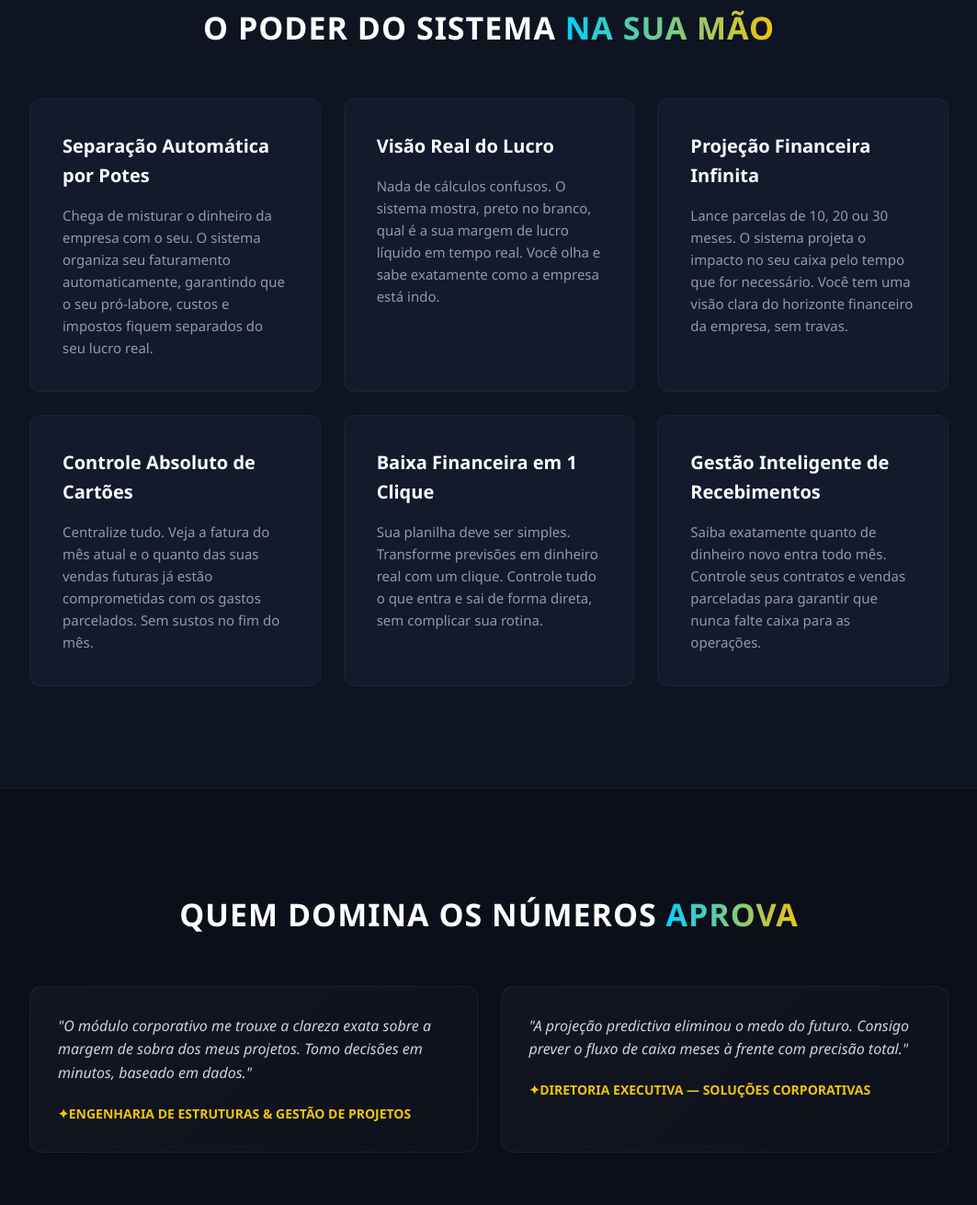
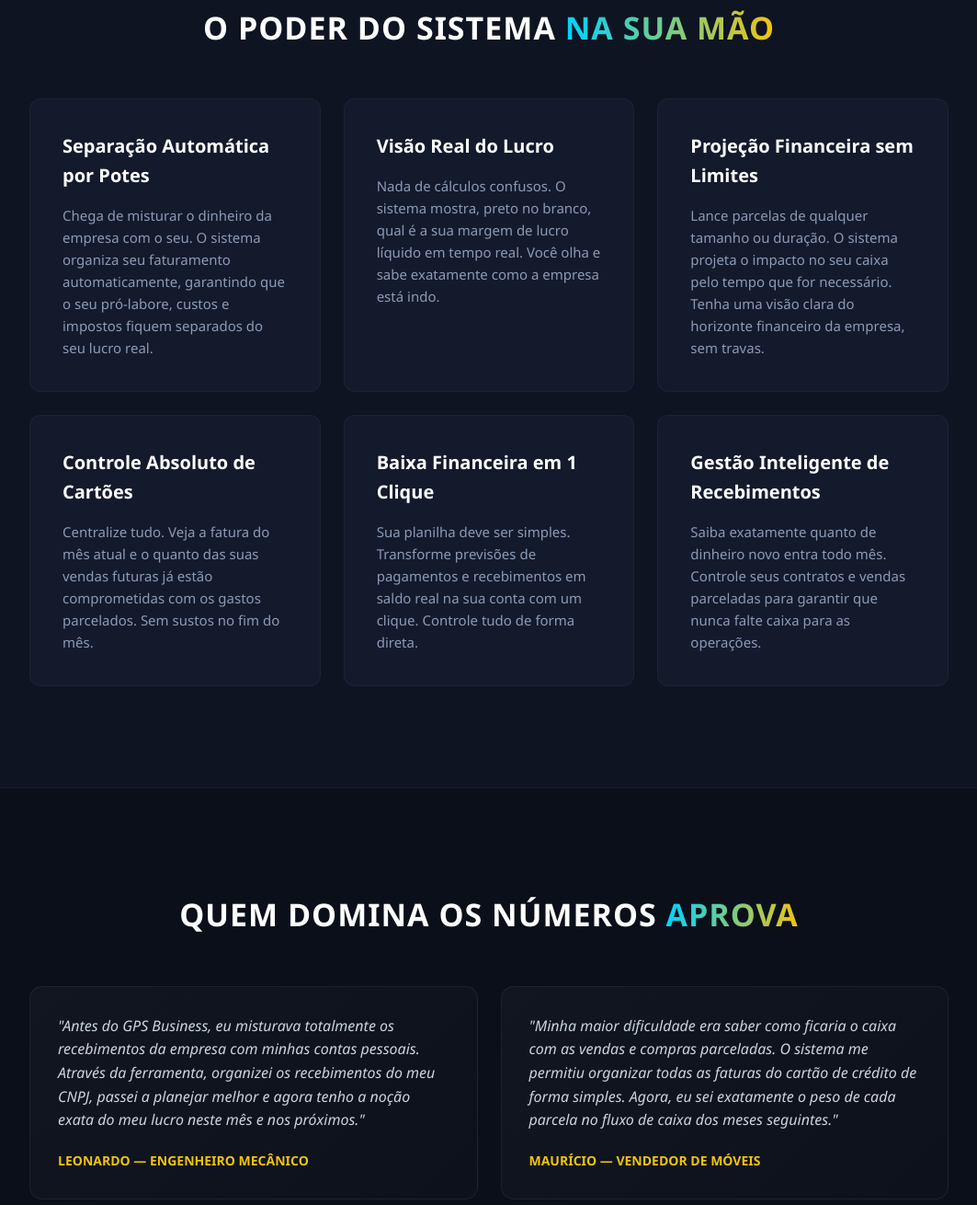
Before and after one commit to carlosmsnobre/carlosmsnobre.github.io, a plain HTML site: page gps-business/index.html in a window 1280 px wide. Shown: the part 1950-3260 px from the top of the page at 92% size, without its empty margins (108-1171 px from the left). Drawn offline with Linux system fonts and the light colour scheme.

Commit message:
Update index.html

```diff
--- a/gps-business/index.html
+++ b/gps-business/index.html
@@ -179,15 +179,15 @@
       funcionalidades: [
         { t: "Separação Automática por Potes", d: "Chega de misturar o dinheiro da empresa com o seu. O sistema organiza seu faturamento automaticamente, garantindo que o seu pró-labore, custos e impostos fiquem separados do seu lucro real." },
         { t: "Visão Real do Lucro", d: "Nada de cálculos confusos. O sistema mostra, preto no branco, qual é a sua margem de lucro líquido em tempo real. Você olha e sabe exatamente como a empresa está indo." },
-        { t: "Projeção Financeira Infinita", d: "Lance parcelas de 10, 20 ou 30 meses. O sistema projeta o impacto no seu caixa pelo tempo que for necessário. Você tem uma visão clara do horizonte financeiro da empresa, sem travas." },
+        { t: "Projeção Financeira sem Limites", d: "Lance parcelas de qualquer tamanho ou duração. O sistema projeta o impacto no seu caixa pelo tempo que for necessário. Tenha uma visão clara do horizonte financeiro da empresa, sem travas." },
         { t: "Controle Absoluto de Cartões", d: "Centralize tudo. Veja a fatura do mês atual e o quanto das suas vendas futuras já estão comprometidas com os gastos parcelados. Sem sustos no fim do mês." },
-        { t: "Baixa Financeira em 1 Clique", d: "Sua planilha deve ser simples. Transforme previsões em dinheiro real com um clique. Controle tudo o que entra e sai de forma direta, sem complicar sua rotina." },
+        { t: "Baixa Financeira em 1 Clique", d: "Sua planilha deve ser simples. Transforme previsões de pagamentos e recebimentos em saldo real na sua conta com um clique. Controle tudo de forma direta." },
         { t: "Gestão Inteligente de Recebimentos", d: "Saiba exatamente quanto de dinheiro novo entra todo mês. Controle seus contratos e vendas parceladas para garantir que nunca falte caixa para as operações." }
       ],
 
       depoimentos: [
-        { texto: "O módulo corporativo me trouxe a clareza exata sobre a margem de sobra dos meus projetos. Tomo decisões em minutos, baseado em dados.", autor: "Engenharia de Estruturas & Gestão de Projetos" },
-        { texto: "A projeção predictiva eliminou o medo do futuro. Consigo prever o fluxo de caixa meses à frente com precisão total.", autor: "Diretoria Executiva — Soluções Corporativas" }
+        { texto: "Antes do GPS Business, eu misturava totalmente os recebimentos da empresa com minhas contas pessoais. Através da ferramenta, organizei os recebimentos do meu CNPJ, passei a planejar melhor e agora tenho a noção exata do meu lucro neste mês e nos próximos.", autor: "Leonardo — Engenheiro Mecânico" },
+        { texto: "Minha maior dificuldade era saber como ficaria o caixa com as vendas e compras parceladas. O sistema me permitiu organizar todas as faturas do cartão de crédito de forma simples. Agora, eu sei exatamente o peso de cada parcela no fluxo de caixa dos meses seguintes.", autor: "Maurício — Vendedor de Móveis" }
       ],
 
       faq: [
@@ -223,7 +223,7 @@
       const boxDepoimentos = document.getElementById('containerDepoimentos');
       boxDepoimentos.innerHTML = '';
       CONFIG_SITE.depoimentos.forEach(dep => {
-        boxDepoimentos.innerHTML += `<div class="card-depoimento"><p class="texto-depoimento">"${dep.texto}"</p><div class="autor-depoimento"><span>✦</span><span>${dep.autor}</span></div></div>`;
+        boxDepoimentos.innerHTML += `<div class="card-depoimento"><p class="texto-depoimento">"${dep.texto}"</p><div class="autor-depoimento">${dep.autor}</div></div>`;
       });
 
       const boxFAQ = document.getElementById('containerFAQ');
```
